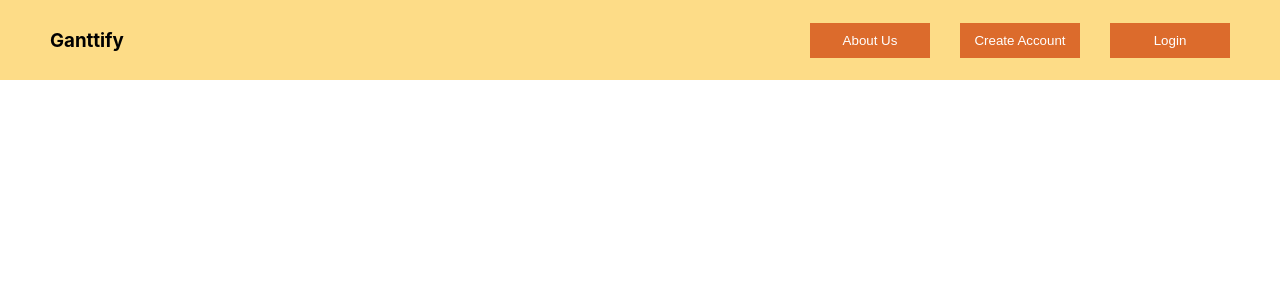
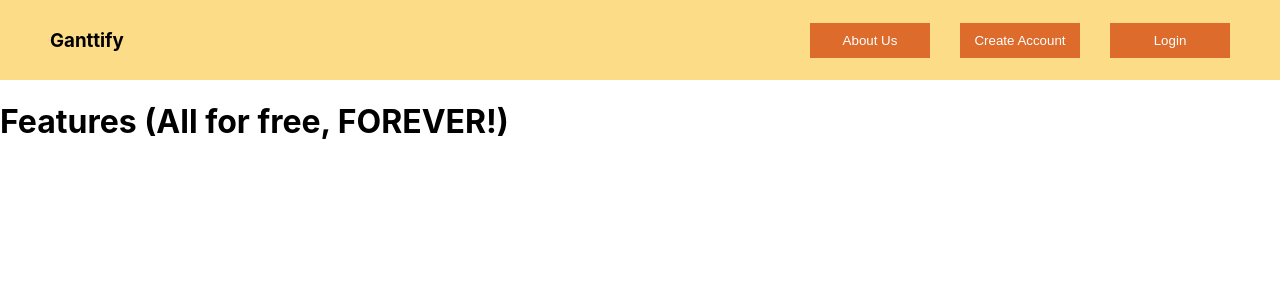
Before and after one commit to 45DegreeAngl/not_so_small_project-COP4331, a React (Create React App) app in the folder frontend/: page / in a window 1280 px wide. Shown: the top 300 px of the page. Built offline with nearby package versions, Linux system fonts and the light colour scheme.

Commit message:
setting up structure of site. welome page

```diff
--- a/frontend/src/components/GantiffyInfo.js
+++ b/frontend/src/components/GantiffyInfo.js
@@ -1 +1,19 @@
---
+import React, {useState} from 'react';
+const app_name = 'ganttify-5b581a9c8167'
+// add functions for each feeature to display? maybe have rotating carosuel of features?
+function featureOne(){
+    return(
+        <div>
+
+        </div>
+    );
+}
+
+function GantiffyInfo(){
+    return(
+        <div>
+            <h1>Features (All for free, <b>FOREVER!</b>)</h1>
+        </div>
+    );
+}
+export default GantiffyInfo;
--- a/frontend/src/pages/WelcomePage.js
+++ b/frontend/src/pages/WelcomePage.js
@@ -1,6 +1,7 @@
 import React from 'react';
 
 import NavBar from '../components/NavBar';
+import Info from '../components/GantiffyInfo';
 
 
 const WelcomPage = () =>{
@@ -8,6 +9,7 @@ const WelcomPage = () =>{
     return(
         <div>
             <NavBar pageTitle = "Ganttify" layout = {1}/>
+            <Info/>
         </div>
     );
 }
```
